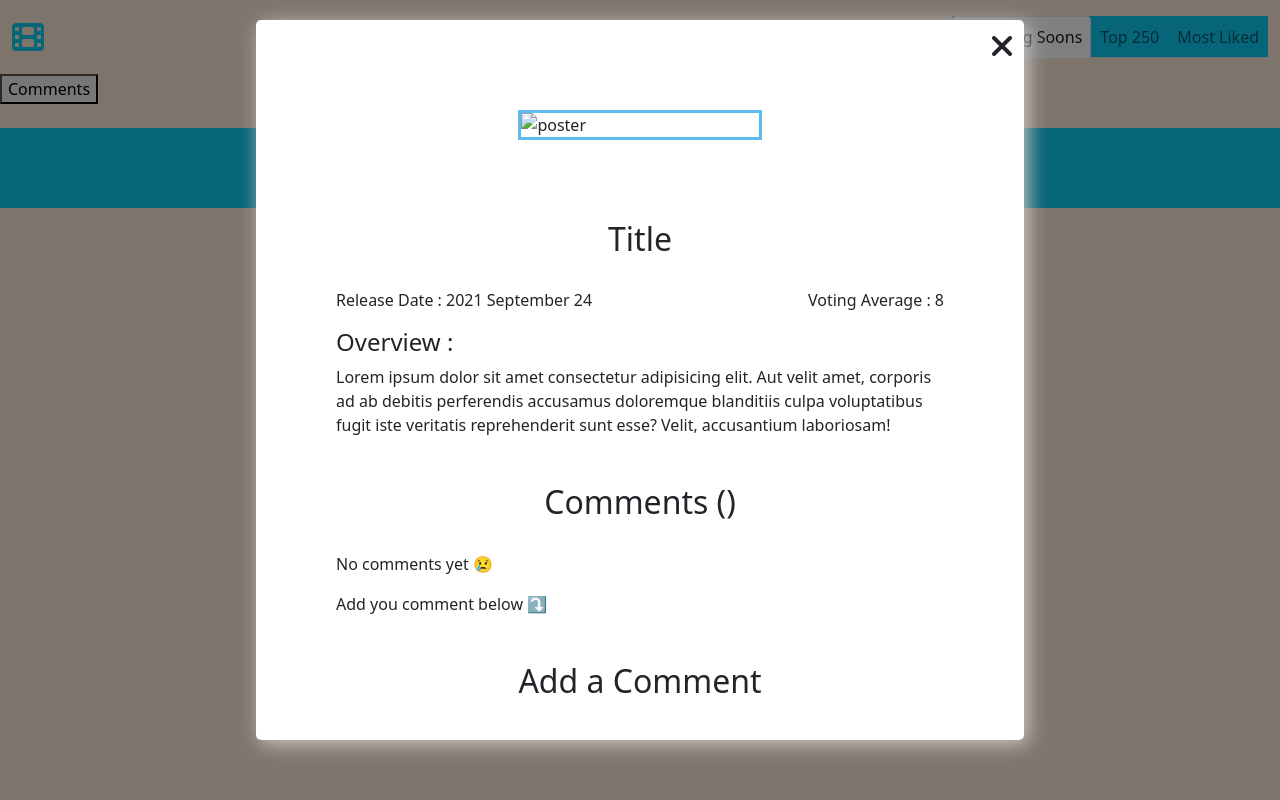
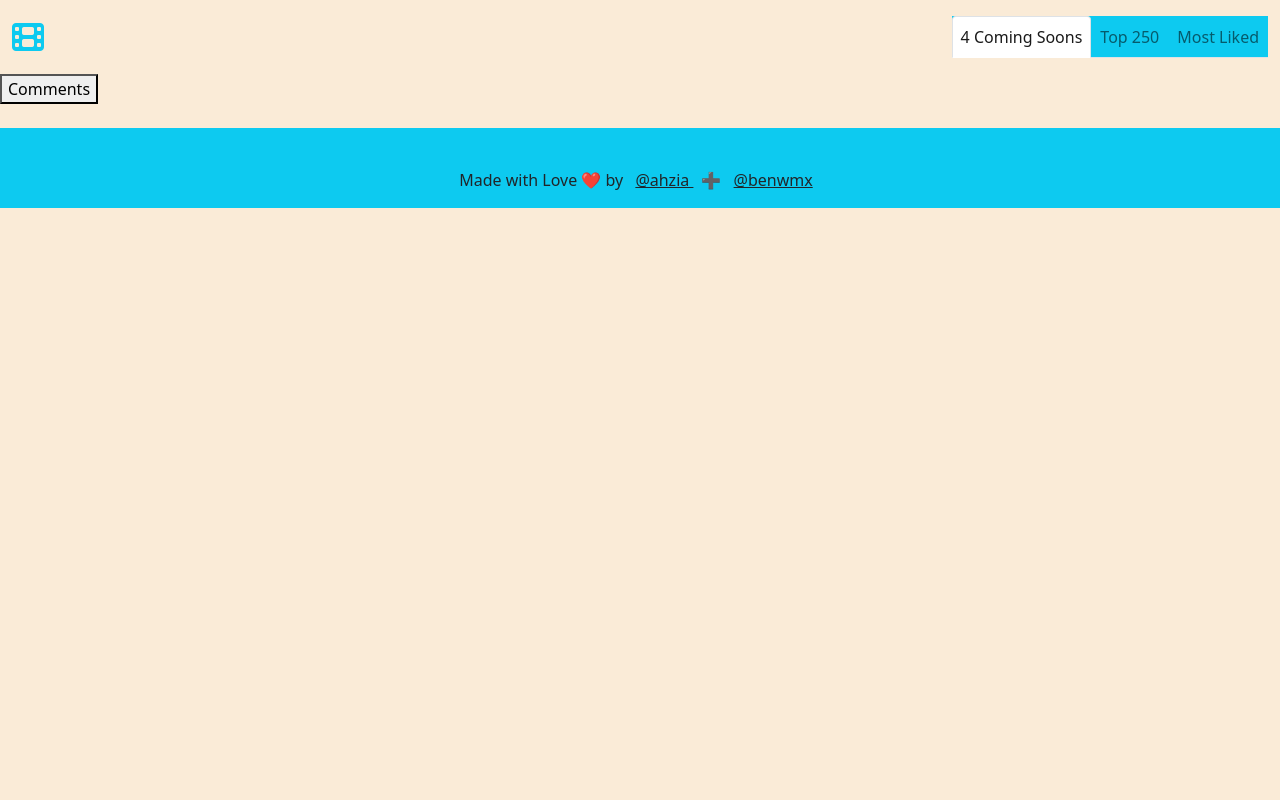
Before and after one commit to benwmx/MovieLover, a website built with webpack: page src/index.html in a window 1280 px wide. Built offline with nearby package versions, Linux system fonts and the light colour scheme.

Commit message:
Remove popup from index.html

```diff
--- a/src/index.html
+++ b/src/index.html
@@ -47,50 +47,6 @@
         <div class="tab-pane fade" id="profile" role="tabpanel" aria-labelledby="profile-tab">tab b</div>
         <div class="tab-pane fade" id="contact" role="tabpanel" aria-labelledby="contact-tab">tab c</div>
     </div>
-
-    <!-- Popup -->
-    <div class="popOverlay"></div>
-    <div class="popContainer">
-        <i class="fas fa-times close-pop"></i>
-        <img id='poster' src="#" alt="poster">
-        <h2 class="title">Title</h2>
-        <div class="date-vote">
-            <p class="release_date">Release Date : <span id="date">2021 September 24 </span> </p>
-            <p class="vote_average">Voting Average : <span id="vote">8</span></p>
-        </div>
-        <div class="overview">
-            <h4>Overview : </h4>
-            <p id="overview-txt">
-                Lorem ipsum dolor sit amet consectetur adipisicing elit. Aut velit amet, corporis ad ab debitis
-                perferendis
-                accusamus doloremque blanditiis culpa voluptatibus fugit iste veritatis reprehenderit sunt esse? Velit,
-                accusantium laboriosam!
-            </p>
-        </div>
-        <div class="comments">
-            <h2 class="comments-title title">Comments (<span class="comments-counter"></span>)</h2>
-            <ul class='comments-list'>
-                <li>
-                    <p>No comments yet 😢 </p>
-                    <p>Add you comment below ⤵️</p>
-                </li>
-            </ul>
-        </div>
-        <div class="add-comment">
-            <h2 class="add-comment title">Add a Comment</h2>
-            <form action="#">
-                <label for="name">Name:</label>
-                <input id="name" type="text" placeholder="Your Name">
-                <label for="comment-description">Comment:</label>
-                <textarea name="comment" id="comment-description" cols="30" rows="6" placeholder="Comment">
-                </textarea>
-                <button id="submit" type="submit">Comment</button>
-            </form>
-        </div>
-    </div>
-
-    <!-- end  Popup -->
-
     <footer class="bg-info text-center mt-4">
         <div class="container p-4 pb-0">
             <div class="text-center p-3">
```
